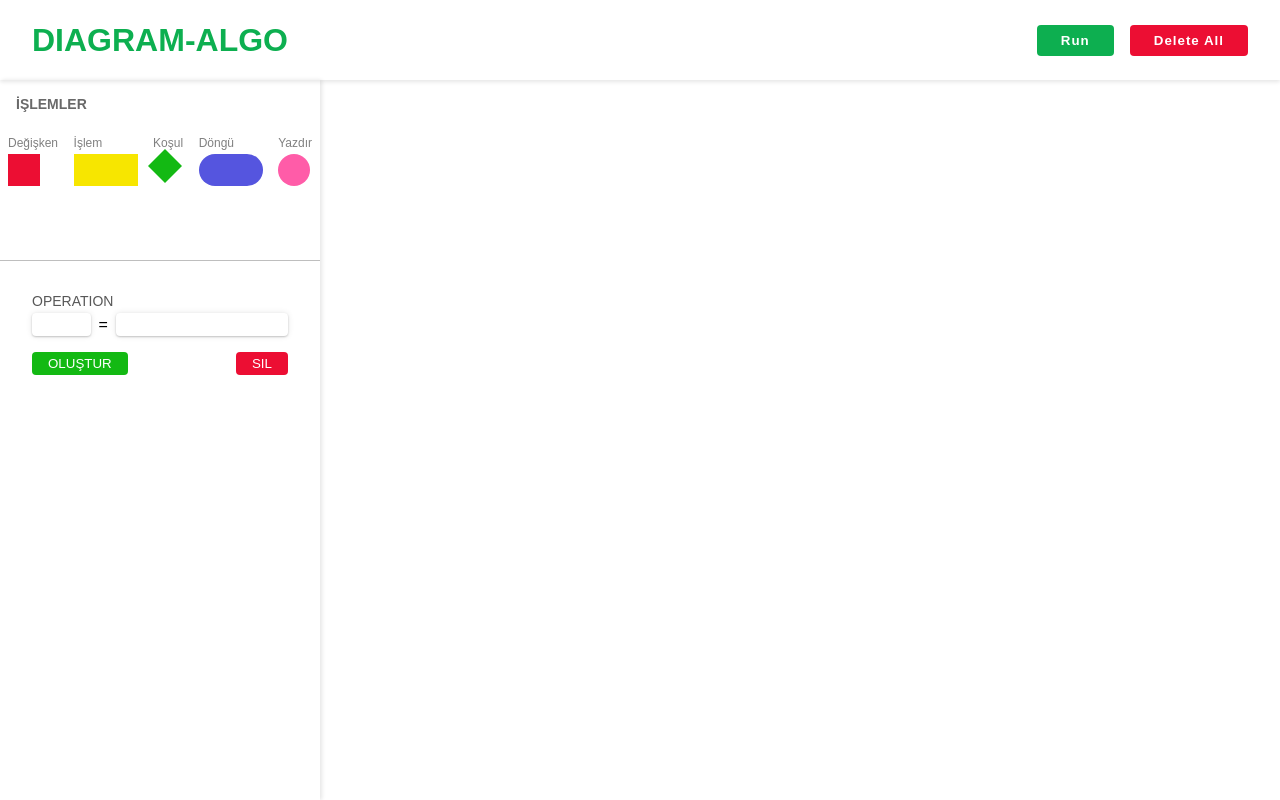
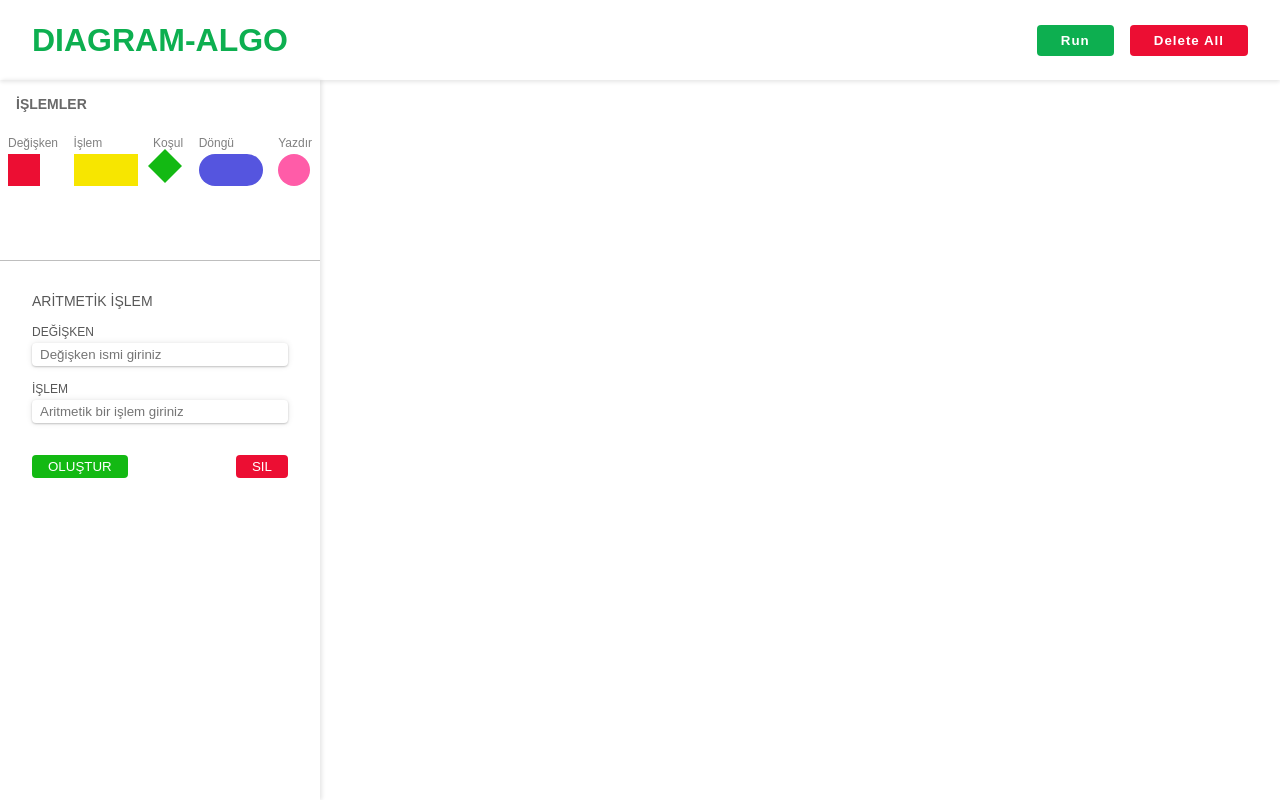
Before and after one commit to ogzcode/Diagram-Algo, a React (Create React App) app: page / in a window 1280 px wide. Both pictures are taken after a click on the button 105 px from the left and 170 px from the top of the page. Shown: the top 800 px of the page. Built offline with nearby package versions, Linux system fonts and the light colour scheme.

Commit message:
Added error message for Operation Input

```diff
--- a/src/component/Main/UserSide/ShapesValue/OperationInput.js
+++ b/src/component/Main/UserSide/ShapesValue/OperationInput.js
@@ -1,23 +1,35 @@
 import React from "react";
 import ValueBtn from "./ValueBtn";
+import ErrorMessage from "./ErrorMessage";
 
 class OperationInput extends React.Component {
     constructor(props){
         super(props);
         this.state = {
             result: "",
-            operation: ""
+            operation: "",
+            errorState: false,
+            errorMessageList: []
         };
         this.handleBtnClick = this.handleBtnClick.bind(this);
         this.handleResult = this.handleResult.bind(this);
         this.handleOperation = this.handleOperation.bind(this);
+        this.handleErrorClick = this.handleErrorClick.bind(this);
     }
     handleBtnClick(value){
-        if (value && this.state.result && this.state.operation){
-            this.props.onClick({
-                result: this.state.result,
-                prosses: this.state.operation
-            });
+        if (value){
+            if (this.state.result && this.state.operation) {
+                this.props.onClick({
+                    result: this.state.result,
+                    prosses: this.state.operation
+                });
+            }
+            else {
+                this.setState({
+                    errorState: true,
+                    errorMessageList: ["Değişken ismi boş bırakılamaz!", "İşlem bölümü boş bırakılamaz!"]
+                });
+            }
         }
 
         this.setState({
@@ -35,21 +47,33 @@ class OperationInput extends React.Component {
             operation: e.target.value
         });
     }
+    handleErrorClick() {
+        let error = !this.state.errorState;
+        this.setState({ errorState: error, errorMessageList: [] });
+    }
     render(){
         return (
             <div className="input__box">
-                <label>Operation</label>
+                <ErrorMessage
+                    errorState={this.state.errorState}
+                    errorMessageList= {this.state.errorMessageList}
+                    onClick={this.handleErrorClick}
+                />
+                <label>ARİTMETİK İŞLEM</label>
                 <div className="expr__box">
+                    <label>DEĞİŞKEN</label>
                     <input type="text"
                         className="equal__var"
                         value={this.state.result}
                         onChange={this.handleResult}
+                        placeholder="Değişken ismi giriniz"
                     />
-                    <span>=</span>
+                    <label>İŞLEM</label>
                     <input type="text"
                         value={this.state.operation}
                         onChange={this.handleOperation}
                         className="operation"
+                        placeholder="Aritmetik bir işlem giriniz"
                     />
                 </div>
                 <ValueBtn onClick={this.handleBtnClick}/>
--- a/src/component/Main/UserSide/ShapesValue/ShapesValue.css
+++ b/src/component/Main/UserSide/ShapesValue/ShapesValue.css
@@ -110,9 +110,7 @@ label {
 }
 
 .expr__box {
-    display: flex;
-    width: 100%;
-    align-items: center;
+    margin-top: 1rem;
 }
 
 .expr__box input {
@@ -122,18 +120,12 @@ label {
     border-radius: .25rem;
     border: none;
     color: #575757;
+    width: 100%;
+    margin-bottom: 1rem;
 }
 
-.expr__box span {
-    margin: 0px .5rem;
-}
-
-.equal__var {
-    width: 25%;
-}
-
-.expr__box .operation{
-    width: 75%;
+.expr__box label {
+    font-size: 12px;
 }
 
 .flow__box {
```
